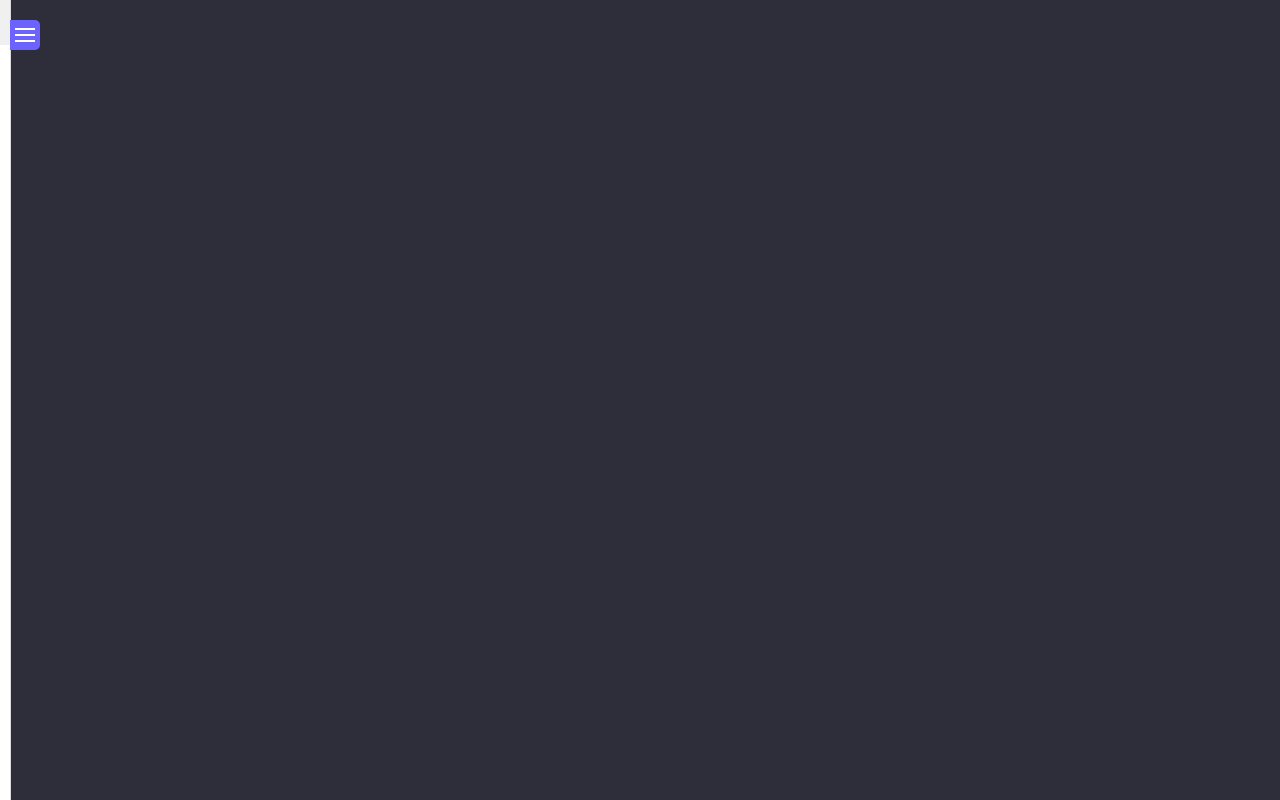
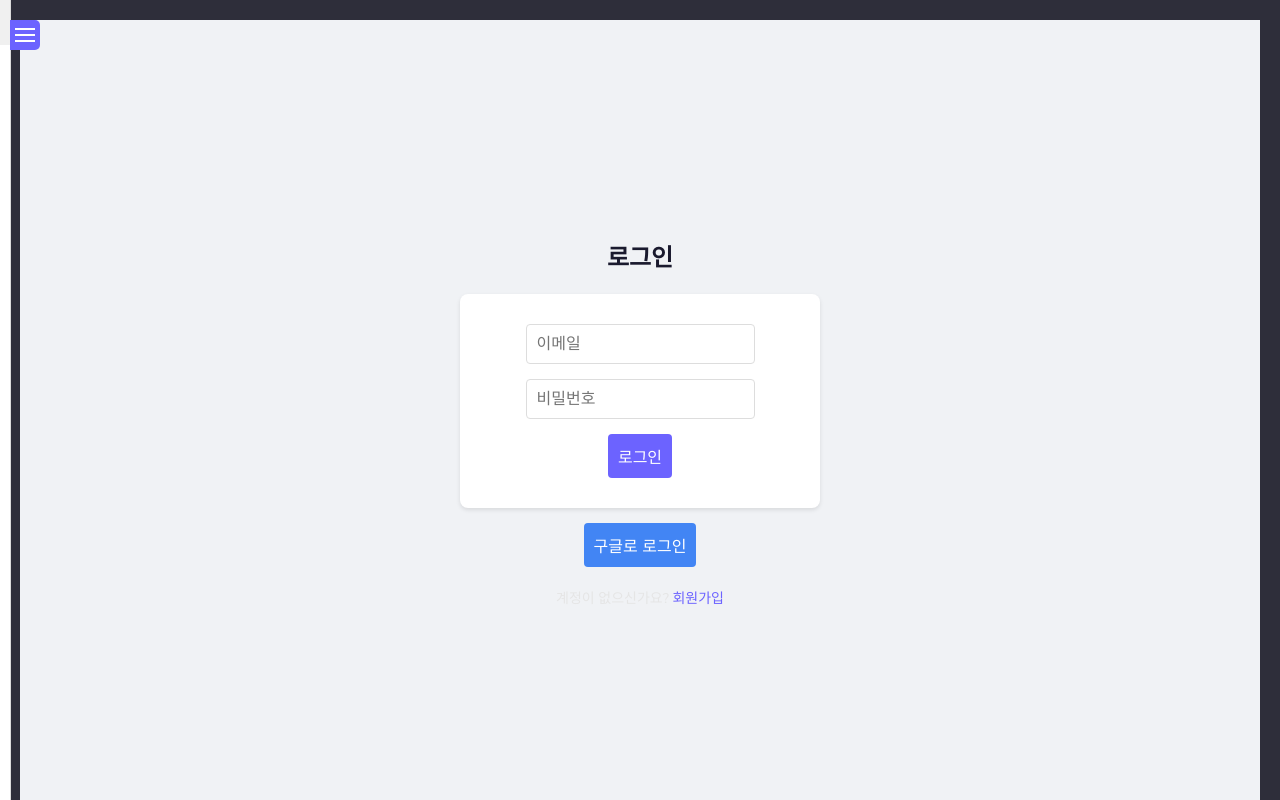
Before and after one commit to meraki95/magic_diary, a React (Create React App) app: page /login in a window 1280 px wide. Built offline with nearby package versions, Linux system fonts and the light colour scheme.

Commit message:
Update build settings and configuration

```diff
--- a/src/App.js
+++ b/src/App.js
@@ -13,6 +13,8 @@ import NavBar from './components/NavBar';
 import Community from './components/Community';
 import DiarySelection from './components/DiarySelection';
 import DiaryImageGeneration from './components/DiaryImageGeneration';
+import Login from './components/Login';
+import Signup from './components/Signup';
 
 import './App.css';
 
@@ -49,6 +51,8 @@ function AppContent() {
       <div className="content">
         <Routes>
           <Route path="/" element={<StartPage />} />
+          <Route path="/login" element={<Login />} />
+          <Route path="/signup" element={<Signup />} />
           <Route path="/home" element={<Home toggleSidebar={toggleSidebar} />} />
           <Route path="/write" element={<DiaryForm />} />
           <Route path="/characters" element={<CharacterSetup />} />
--- /dev/null
+++ b/src/components/Login.js
@@ -0,0 +1,62 @@
+import React, { useState } from 'react';
+import { useNavigate, Link } from 'react-router-dom';
+import { auth } from '../firebaseConfig';
+import { signInWithEmailAndPassword, signInWithPopup, GoogleAuthProvider } from 'firebase/auth';
+import '../styles/Login.css';
+
+function Login() {
+  const [email, setEmail] = useState('');
+  const [password, setPassword] = useState('');
+  const navigate = useNavigate();
+
+  const handleLogin = async (e) => {
+    e.preventDefault();
+    try {
+      await signInWithEmailAndPassword(auth, email, password);
+      navigate('/home');
+    } catch (error) {
+      console.error('로그인 오류:', error);
+      alert('로그인에 실패했습니다. 이메일과 비밀번호를 확인해주세요.');
+    }
+  };
+
+  const handleGoogleLogin = async () => {
+    const provider = new GoogleAuthProvider();
+    try {
+      await signInWithPopup(auth, provider);
+      navigate('/home');
+    } catch (error) {
+      console.error('구글 로그인 오류:', error);
+      alert('구글 로그인에 실패했습니다.');
+    }
+  };
+
+  return (
+    <div className="login-container">
+      <h2>로그인</h2>
+      <form onSubmit={handleLogin}>
+        <input
+          type="email"
+          value={email}
+          onChange={(e) => setEmail(e.target.value)}
+          placeholder="이메일"
+          required
+        />
+        <input
+          type="password"
+          value={password}
+          onChange={(e) => setPassword(e.target.value)}
+          placeholder="비밀번호"
+          required
+        />
+        <button type="submit">로그인</button>
+      </form>
+      <button onClick={handleGoogleLogin} className="google-login">구글로 로그인</button>
+      <p>
+        계정이 없으신가요? <Link to="/signup">회원가입</Link>
+      </p>
+    </div>
+  );
+}
+
+export default Login;
--- /dev/null
+++ b/src/components/Signup.js
@@ -0,0 +1,62 @@
+import React, { useState } from 'react';
+import { useNavigate, Link } from 'react-router-dom';
+import { auth } from '../firebaseConfig';
+import { createUserWithEmailAndPassword } from 'firebase/auth';
+import '../styles/Login.css';
+
+function Signup() {
+  const [email, setEmail] = useState('');
+  const [password, setPassword] = useState('');
+  const [confirmPassword, setConfirmPassword] = useState('');
+  const navigate = useNavigate();
+
+  const handleSignup = async (e) => {
+    e.preventDefault();
+    if (password !== confirmPassword) {
+      alert('비밀번호가 일치하지 않습니다.');
+      return;
+    }
+    try {
+      await createUserWithEmailAndPassword(auth, email, password);
+      navigate('/home');
+    } catch (error) {
+      console.error('회원가입 오류:', error);
+      alert('회원가입에 실패했습니다. 다시 시도해주세요.');
+    }
+  };
+
+  return (
+    <div className="login-container">
+      <h2>회원가입</h2>
+      <form onSubmit={handleSignup}>
+        <input
+          type="email"
+          value={email}
+          onChange={(e) => setEmail(e.target.value)}
+          placeholder="이메일"
+          required
+        />
+        <input
+          type="password"
+          value={password}
+          onChange={(e) => setPassword(e.target.value)}
+          placeholder="비밀번호"
+          required
+        />
+        <input
+          type="password"
+          value={confirmPassword}
+          onChange={(e) => setConfirmPassword(e.target.value)}
+          placeholder="비밀번호 확인"
+          required
+        />
+        <button type="submit">회원가입</button>
+      </form>
+      <p>
+        이미 계정이 있으신가요? <Link to="/login">로그인</Link>
+      </p>
+    </div>
+  );
+}
+
+export default Signup;
--- a/src/components/StartPage.js
+++ b/src/components/StartPage.js
@@ -1,12 +1,24 @@
-import React from 'react';
+import React, { useEffect } from 'react';
 import { useNavigate } from 'react-router-dom';
+import { auth } from '../firebaseConfig';
+import { onAuthStateChanged } from 'firebase/auth';
 import '../styles/StartPage.css';
 
 function StartPage() {
   const navigate = useNavigate();
 
+  useEffect(() => {
+    const unsubscribe = onAuthStateChanged(auth, (user) => {
+      if (user) {
+        navigate('/home');
+      }
+    });
+
+    return () => unsubscribe();
+  }, [navigate]);
+
   const handleStartClick = () => {
-    navigate('/home'); // Home 페이지로 이동
+    navigate('/login');
   };
 
   return (
--- a/src/firebaseConfig.js
+++ b/src/firebaseConfig.js
@@ -3,7 +3,13 @@ import { initializeApp } from 'firebase/app';
 import { getAuth } from 'firebase/auth';
 
 const firebaseConfig = {
-  // 여기에 파이어베이스 설정 정보를 넣으세요
+    apiKey: "AIzaSyC3ZGBLj1BfaIop_qM9GaXFqdueAe38y_w",
+    authDomain: "magicdiary-6d027.firebaseapp.com",
+    projectId: "magicdiary-6d027",
+    storageBucket: "magicdiary-6d027.appspot.com",
+    messagingSenderId: "789912737141",
+    appId: "1:789912737141:web:01c6bcb85c4b4245922f3c",
+    measurementId: "G-NE3PVNHRJT"
 };
 
 const app = initializeApp(firebaseConfig);
--- /dev/null
+++ b/src/styles/Login.css
@@ -0,0 +1,69 @@
+.login-container {
+    display: flex;
+    flex-direction: column;
+    align-items: center;
+    justify-content: center;
+    height: 100vh;
+    background-color: #f0f2f5;
+  }
+
+  .login-container h2 {
+    margin-bottom: 20px;
+    color: #1a1a2e;
+  }
+
+  form {
+    display: flex;
+    flex-direction: column;
+    width: 300px;
+    background-color: white;
+    padding: 30px;
+    border-radius: 8px;
+    box-shadow: 0 2px 4px rgba(0, 0, 0, 0.1);
+  }
+
+  input {
+    margin-bottom: 15px;
+    padding: 10px;
+    border: 1px solid #ddd;
+    border-radius: 4px;
+    font-size: 16px;
+  }
+
+  button {
+    background-color: #6C63FF;
+    color: white;
+    padding: 10px;
+    border: none;
+    border-radius: 4px;
+    font-size: 16px;
+    cursor: pointer;
+    transition: background-color 0.3s;
+  }
+
+  button:hover {
+    background-color: #5A52CC;
+  }
+
+  .google-login {
+    margin-top: 15px;
+    background-color: #4285F4;
+  }
+
+  .google-login:hover {
+    background-color: #357AE8;
+  }
+
+  p {
+    margin-top: 20px;
+    font-size: 14px;
+  }
+
+  a {
+    color: #6C63FF;
+    text-decoration: none;
+  }
+
+  a:hover {
+    text-decoration: underline;
+  }
```
